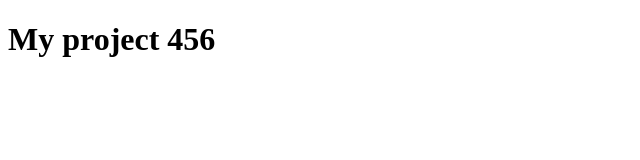
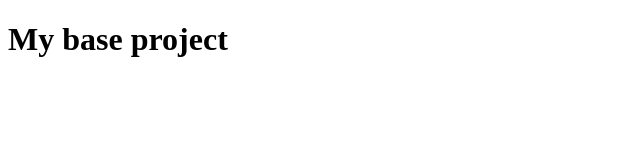
Before and after one commit to ZabFTFT/my-project, a plain HTML site: page index.html in a window 1280 px wide. Shown: the whole page, without its empty margins (0-640 px from the left). Drawn offline with Linux system fonts and the light colour scheme.

Commit message:
base was added

```diff
--- a/index.html
+++ b/index.html
@@ -7,6 +7,6 @@
     <title>My project</title>
 </head>
 <body>
-    <h1>My project 456</h1>
+    <h1>My base project</h1>
 </body>
 </html>
```
